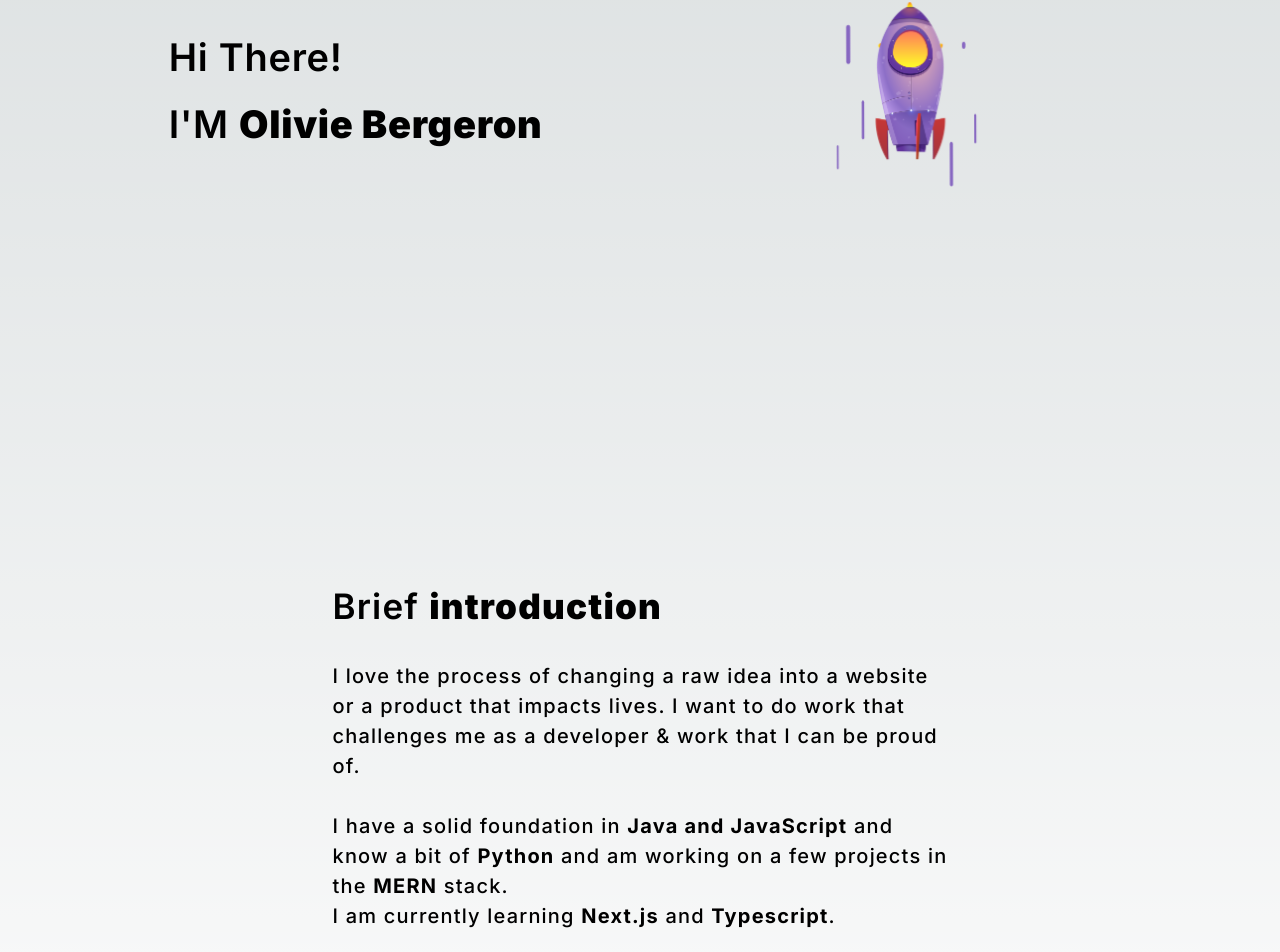
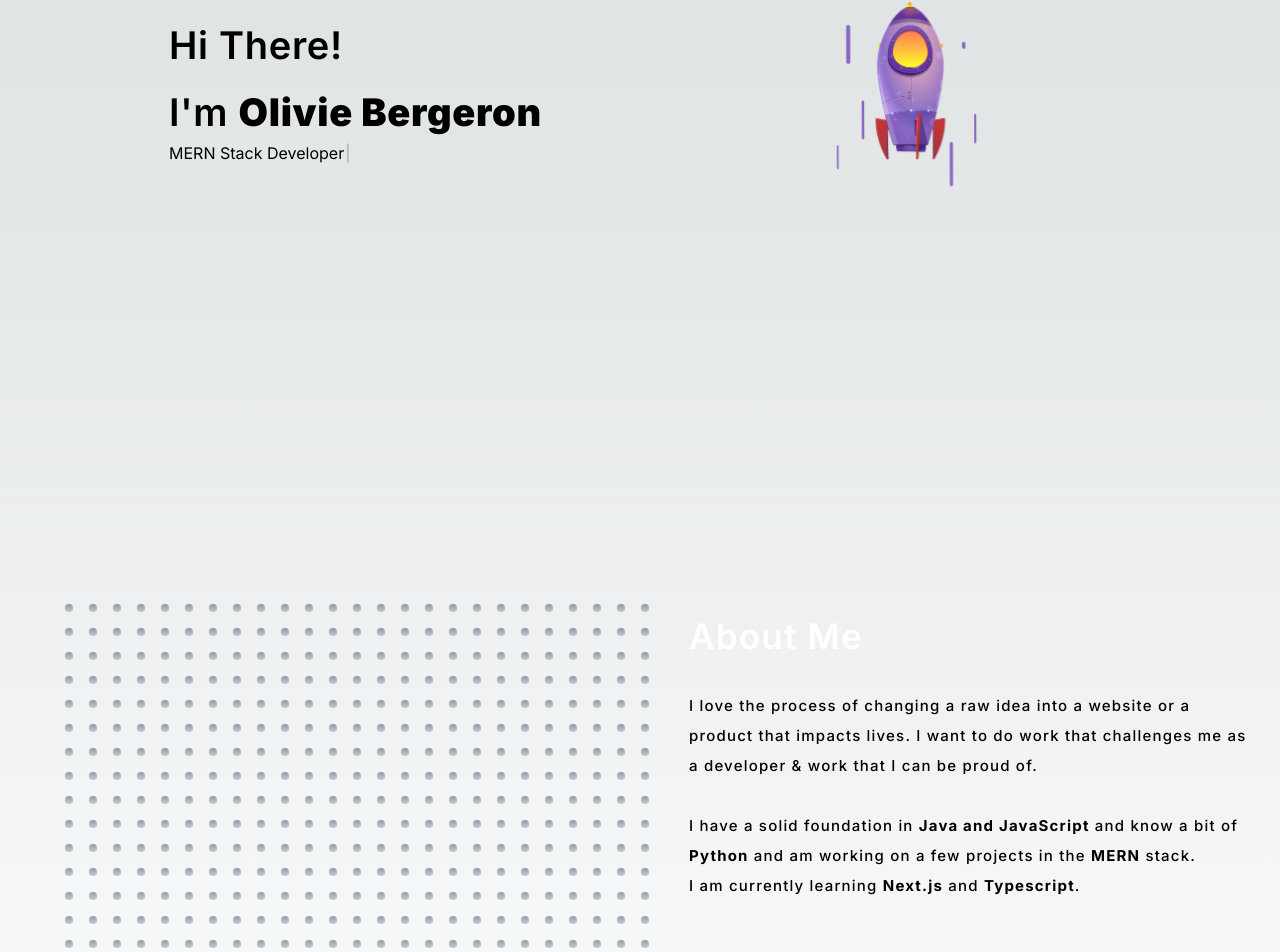
Before and after one commit to OlivTheOlive/my_portfolio, a Next.js app: page / in a window 1280 px wide. Shown: the part 412-1364 px from the top of the page. Built offline with nearby package versions, Linux system fonts and the light colour scheme.

Commit message:
added typeWriter animation and added about accordion animation

```diff
--- a/package.json
+++ b/package.json
@@ -15,7 +15,9 @@
     "@heroicons/react": "^2.1.5",
     "@material-tailwind/react": "^2.1.9",
     "@mui/icons-material": "^5.16.5",
+    "@types/animejs": "^3.1.12",
     "@types/react-lottie": "^1.2.10",
+    "animejs": "^3.2.2",
     "lottie-react": "^2.4.0",
     "next": "14.2.5",
     "react": "^18.3.1",
@@ -31,7 +33,7 @@
     "eslint": "^8",
     "eslint-config-next": "14.2.5",
     "postcss": "^8",
-    "tailwindcss": "^3.4.1",
+    "tailwindcss": "^3.4.7",
     "typescript": "^5"
   }
 }
--- a/src/app/globals.css
+++ b/src/app/globals.css
@@ -125,7 +125,7 @@ body {
 .AboutText {
   width: 50%;
   font-weight: 500;
-  font-size: 20px;
+  font-size: 15px;
   line-height: 30px;
   letter-spacing: 1.2px;
 }
@@ -135,7 +135,7 @@ body {
   padding-bottom: 40px;
 }
 .AboutText a {
-  color: #9067c6;
+  /* color: #9067c6; */
   text-decoration: underline;
   font-weight: bold;
 }
@@ -143,3 +143,42 @@ body {
 .Avatar {
   width: 280px;
 }
+
+.hoverText {
+  transition: 0.35s font-weight, 0.35s color;
+}
+
+.hoverText:hover {
+  font-weight: 900;
+  color: #9067c6;
+}
+
+/* To the right */
+.hoverText:hover + .hoverText {
+  font-weight: 500;
+  color: #9067c6;
+}
+
+.hoverText:hover + .hoverText + .hoverText {
+  font-weight: 300;
+}
+
+/* To the left */
+.hoverText:has(+ .hoverText:hover) {
+  font-weight: 500;
+  color: #9067c6;
+}
+
+.hoverText:has(+ .hoverText + .hoverText:hover) {
+  font-weight: 300;
+}
+
+.collapsible-content {
+  max-height: 0;
+  overflow: hidden;
+  transition: max-height 1s ease-out;
+}
+
+.collapsible-content.open {
+  max-height: 500px; /* Set this to a value large enough to fit the content */
+}
--- a/src/app/page.tsx
+++ b/src/app/page.tsx
@@ -4,11 +4,13 @@ import Navbar from "@/components/navBar";
 import CustomCursor from "@/components/customCursor";
 import Footer from "@/components/footer";
 import HomePage from "@/home/page";
+import WaterDropGrid from "@/components/dotGrid/page";
 
 export default function Home() {
   return (
     <div>
       {/* <CustomCursor /> */}
+
       <Navbar />
       <HomePage />
       <Footer />
--- /dev/null
+++ b/src/components/dotGrid/page.tsx
@@ -0,0 +1,77 @@
+import React from "react";
+import anime from "animejs";
+
+const WaterDropGrid: React.FC = () => {
+  return (
+    <div className="relative grid place-content-center px-8 py-12">
+      <DotGrid />
+    </div>
+  );
+};
+
+const GRID_WIDTH = 25;
+const GRID_HEIGHT = 15;
+
+interface DotGridProps {}
+
+const DotGrid: React.FC<DotGridProps> = () => {
+  const handleDotClick = (e: React.MouseEvent<HTMLDivElement, MouseEvent>) => {
+    const target = e.target as HTMLElement;
+    const index = target.dataset.index;
+
+    if (index === undefined) return;
+
+    anime({
+      targets: ".dot-point",
+      scale: [
+        { value: 1.35, easing: "easeOutSine", duration: 250 },
+        { value: 1, easing: "easeInOutQuad", duration: 500 },
+      ],
+      translateY: [
+        { value: -15, easing: "easeOutSine", duration: 250 },
+        { value: 0, easing: "easeInOutQuad", duration: 500 },
+      ],
+      opacity: [
+        { value: 1, easing: "easeOutSine", duration: 250 },
+        { value: 0.5, easing: "easeInOutQuad", duration: 500 },
+      ],
+      delay: anime.stagger(100, {
+        grid: [GRID_WIDTH, GRID_HEIGHT],
+        from: parseInt(index, 10),
+      }),
+    });
+  };
+
+  const dots = [];
+  let index = 0;
+
+  for (let i = 0; i < GRID_WIDTH; i++) {
+    for (let j = 0; j < GRID_HEIGHT; j++) {
+      dots.push(
+        <div
+          className="group cursor-crosshair rounded-full p-2 transition-colors hover:bg-slate-600"
+          data-index={index}
+          key={`${i}-${j}`}
+        >
+          <div
+            className="dot-point h-2 w-2 rounded-full bg-gradient-to-b from-slate-700 to-slate-400 opacity-50 group-hover:from-indigo-600 group-hover:to-white"
+            data-index={index}
+          />
+        </div>
+      );
+      index++;
+    }
+  }
+
+  return (
+    <div
+      onClick={handleDotClick}
+      style={{ gridTemplateColumns: `repeat(${GRID_WIDTH}, 1fr)` }}
+      className="grid w-fit"
+    >
+      {dots}
+    </div>
+  );
+};
+
+export default WaterDropGrid;
--- a/src/components/navBar/index.tsx
+++ b/src/components/navBar/index.tsx
@@ -108,7 +108,7 @@ const navbar: React.FC = () => {
 
   return (
     <Navbar
-      className="mx-auto max-w-screen-xl px-4 py-2 lg:px-8 lg:py-4"
+      className="sticky top-0 z-10 h-max max-w-full rounded-none px-4 py-2 lg:px-8 lg:py-4"
       placeholder={undefined}
       onPointerEnterCapture={undefined}
       onPointerLeaveCapture={undefined}
--- /dev/null
+++ b/src/components/observer/pages.tsx
@@ -0,0 +1,26 @@
+import { useEffect, useRef, useState, MutableRefObject } from "react";
+
+const useInView = (options: IntersectionObserverInit) => {
+  const [isInView, setIsInView] = useState(false);
+  const ref = useRef<HTMLDivElement | null>(null);
+
+  useEffect(() => {
+    if (!ref.current) return;
+
+    const observer = new IntersectionObserver(([entry]) => {
+      setIsInView(entry.isIntersecting);
+    }, options);
+
+    observer.observe(ref.current);
+
+    return () => {
+      if (ref.current) {
+        observer.unobserve(ref.current);
+      }
+    };
+  }, [ref, options]);
+
+  return [ref, isInView] as const;
+};
+
+export default useInView;
--- a/src/home/page.tsx
+++ b/src/home/page.tsx
@@ -3,15 +3,30 @@ import React, { useEffect, useState } from "react";
 import dynamic from "next/dynamic";
 import Rocket from "@/app/lottieAnimation/rocket.json";
 import Tilt from "react-parallax-tilt";
+import WaterDropGrid from "@/components/dotGrid/page";
+import { Button } from "@material-tailwind/react";
+import TypewriterComponent from "typewriter-effect";
+import useInView from "@/components/observer/pages";
+// Import the custom hook
 
 const Lottie = dynamic(() => import("lottie-react"), { ssr: false });
 
 const HomePage: React.FC = () => {
   const [isClient, setIsClient] = useState(false);
+  const [open, setOpen] = useState(false);
+
+  // Use the custom hook for the About Me section
+  const [aboutRef, isInView] = useInView({ threshold: 0.1 });
 
   useEffect(() => {
     setIsClient(true);
   }, []);
+
+  useEffect(() => {
+    if (isInView) {
+      setOpen(true);
+    }
+  }, [isInView]);
 
   return (
     <div>
@@ -19,8 +34,24 @@ const HomePage: React.FC = () => {
         <div className="HomeText">
           <h1>Hi There!</h1>
           <h1>
-            I'M <b>Olivie Bergeron</b>
+            I'm <b>Olivie Bergeron</b>
           </h1>
+          <h3>
+            <TypewriterComponent
+              options={{
+                strings: [
+                  "Software Developer",
+                  "MERN Stack Developer",
+                  "Canadian Frenchman",
+                  "Beagle Owner",
+                ],
+                autoStart: true,
+                loop: true,
+                delay: 70,
+                deleteSpeed: 20,
+              }}
+            ></TypewriterComponent>
+          </h3>
           {/* <Typed /> */}
         </div>
         {isClient && (
@@ -33,29 +64,44 @@ const HomePage: React.FC = () => {
           </Tilt>
         )}
       </div>
-      <div className="AboutPage ">
-        <div className="AboutText">
+      <div className="AboutPage">
+        {/* <Tilt> */}
+        <WaterDropGrid />
+        {/* </Tilt> */}
+
+        <div className="AboutText" ref={aboutRef}>
           <h1 className="AboutTextHeading">
-            Brief <b>introduction</b>
+            <Button
+              onClick={() => setOpen((prev) => !prev)}
+              placeholder={undefined}
+              onPointerEnterCapture={undefined}
+              onPointerLeaveCapture={undefined}
+              ripple={false}
+            >
+              {"About Me".split("").map((child, id) => (
+                <span className="hoverText" key={id}>
+                  {child}
+                </span>
+              ))}
+            </Button>
           </h1>
+
+          <div className={`collapsible-content ${open ? "open" : ""}`}>
             <p>
               I love the process of changing a raw idea into a website or a
-            product that impacts lives. I want to do work that challenges me as
-            a developer & work that I can be proud of.
+              product that impacts lives. I want to do work that challenges me
+              as a developer & work that I can be proud of.
               <br />
               <br />I have a solid foundation in <b>Java and JavaScript</b> and
-            know a bit of <b>Python</b> and am working on a few projects in the{" "}
-            <b>MERN</b> stack.
+              know a bit of <b>Python</b> and am working on a few projects in
+              the <b>MERN</b> stack.
               <br />I am currently learning <b>Next.js</b> and <b>Typescript</b>
               .
               <br />
               <br />
-            {/* <CiCoffeeCup style={{ scale: "1.5", rotate: "15deg" }} /> */}
             </p>
           </div>
-        {/* <Tilt>
-          <img className="Avatar" src={Avatar} alt="Avatar" />
-        </Tilt> */}
+        </div>
       </div>
     </div>
   );
```
Also changed, not shown: 1 other file (tests, documents, lock files or other folders). Lines whose indentation alone changed are shown as unchanged.
